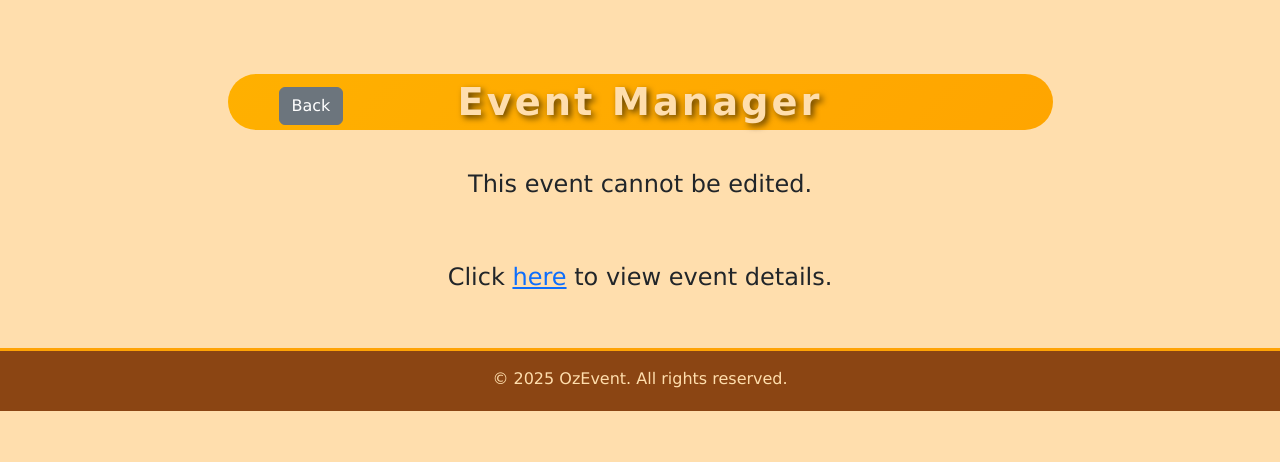
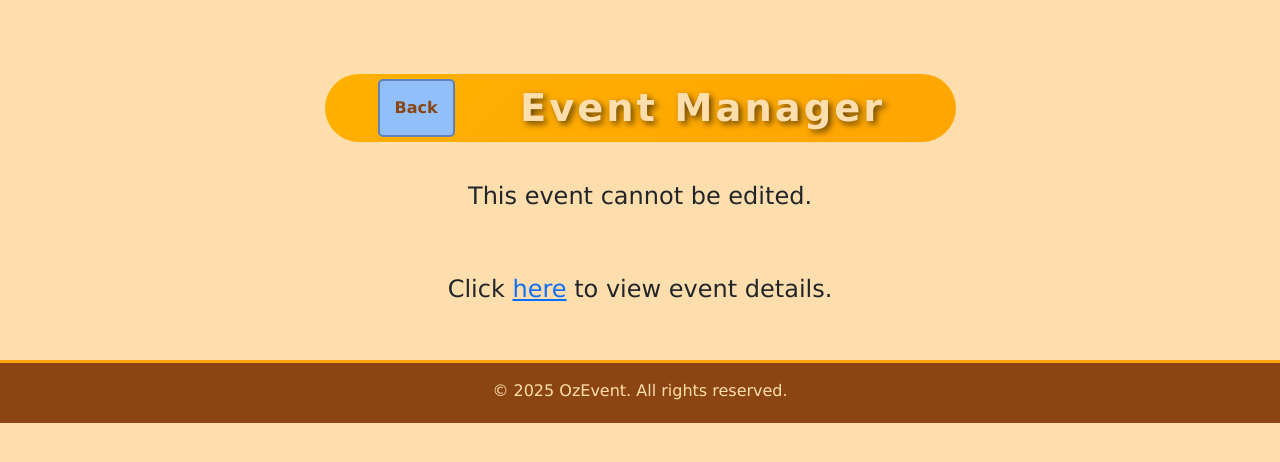
Before and after one commit to qarigby/IAB-207_A3_GRP-16, a Flask app: template a3_group_16/ozevent/templates/events/manage.html in a window 1280 px wide. Shown: the part 78-540 px from the top of the page. Run offline with Flask 3, Linux system fonts and the light colour scheme; the template is opened without the code that fills it: values that come from a table or form of the project are taken from there, others are empty; some libraries are stand-ins or nearby versions.

Commit message:
Fixed broken custom genre field, improved form grid layout

```diff
--- a/a3_group_16/ozevent/templates/events/manage.html
+++ b/a3_group_16/ozevent/templates/events/manage.html
@@ -10,12 +10,11 @@
     <section class="content-spacing">
         <div class="container mt-5 mb-3">
             <div class="row g-5 justify-content-center">
-                <div class="col-12 col-sm-11 col-md-10 col-lg-9 col-xxl-8 position-relative">
-                    <!-- Back button -->
-                    <a href="{{url_for('events.owned_events')}}" class="btn btn-secondary position-absolute top-50 translate-middle-y" style="left: 75px;">Back</a>
-
-                    <!-- Centered title -->
-                    <h1 class="form-title pill-format mt-2 mb-3 text-center w-100">Event Manager</h1>
+                <div class="col-12 col-sm-11 col-md-10 col-lg-9 col-xl-7 position-relative">
+                    <div class="form-title pill-format mt-2 mb-3 text-center w-100 d-flex align-items-center justify-content-center">
+                        <button type="button" class="btn ms-5" id="proceedBtn">Back</button>
+                        <span class="flex-grow-1">Event Manager</span>
+                    </div>
                 </div>
             </div>
         </div>
@@ -30,7 +29,7 @@
             <div class="container mt-5 mb-4">
                 <div class="row justify-content-center">
                     <div class="event-form col-11 col-sm-12 col-md-10 col-lg-8 col-xl-7">
-                        <form id="eventCreationForm" method="POST" enctype="multipart/form-data" novalidate="novalidate">
+                        <form id="eventCreationForm" method="POST" enctype="multipart/form-data">
                             {{ form.hidden_tag() }}
                             <div class="form-group row">
                                 <div class="col-12">
@@ -171,9 +170,9 @@
                                     <button type="reset" class="btn w-100" id="discardEventBtn">Clear Form</button>
                                 </div>
 
-                                <!-- Create Now Button -->
+                                <!-- Update Event Button -->
                                 <div class="col-sm-6 mb-4 d-flex justify-content-center">
-                                    {{ form.submit(class="btn w-100", id="createNowBtn") }}
+                                    <button type="Submit" class="btn w-100" id="createNowBtn">Update Event</button>
                                 </div>
                             </div>
                         </form>
@@ -196,8 +195,8 @@
     </section>
 
     <!-- Cancel Event Button -->
+    <section>
         {% if event.status == "Open" or event.status == "Sold Out"%}
-        <section>
             <div class="container mt-5 mb-4">
                 <div class="row justify-content-center">
                     <div class="event-form col-11 col-sm-12 col-md-10 col-lg-8 col-xl-7 col-xxl-6">
@@ -207,7 +206,7 @@
                                 <a href="{{ url_for('events.cancel', id=event.id) }}"
                                 data-bs-toggle="modal"
                                 data-bs-target="#cancelModal"
-                                class="btn w-100 btn-danger "
+                                class="btn w-100"
                                 id="discardEventBtn">
                                     Cancel
                                 </a>
@@ -216,23 +215,23 @@
                     </div>
                 </div>
             </div>
+        {% endif %}
     </section>
-    {% endif %}
 
     <!-- Cancel Event Modal -->
     <div class="modal fade" id="cancelModal" tabindex="-1" aria-labelledby="cancelModalLabel" aria-hidden="true">
         <div class="modal-dialog modal-dialog-centered">
             <div class="modal-content">
-                <div class="modal-header">
-                    <h5 class="modal-title" id="cancelModalLabel">Confirm Event Cancellation</h5>
-                    <button type="button" class="btn-close btn-close-white" data-bs-dismiss="modal" aria-label="Close"></button>
+                <div class="modal-header bg-warning">
+                    <h5 class="modal-title text-center w-100" id="cancelModalLabel">Confirm Event Cancellation</h5>
+                    <button type="button" class="btn-close" data-bs-dismiss="modal" aria-label="Close"></button>
                 </div>
-                <div class="modal-body">
+                <div class="modal-body text-center">
                     Are you sure you want to cancel this event?
                 </div>
-                <div class="modal-footer">
-                    <button type="button" class="btn btn-secondary" data-bs-dismiss="modal">Back</button>
-                    <a class="btn btn-danger" href="{{ url_for('events.cancel', id=event.id) }}">Cancel Event</a>
+                <div class="modal-footer justify-content-center mb-4">
+                    <button type="button" class="btn me-3 w-25" id="cancelBtn" data-bs-dismiss="modal">Back</button>
+                    <a href="{{ url_for('events.cancel', id=event.id) }}" class="btn ms-3" id="cancelEventBtn">Cancel Event</a>
                 </div>
             </div>
         </div>
@@ -240,67 +239,92 @@
 
     <!-- JS for detecting form changes -->
     <script>
-        const form = document.getElementById("eventForm");
-        const submit = document.getElementById("createNowBtn");
+        document.addEventListener('DOMContentLoaded', function() {
+            var genreSelect = document.getElementById("genre");
+            var customGenreField = document.getElementById("customGenreField");
+            function toggleCustomGenre() {
+                if (genreSelect.value == "Other") {
+                    customGenreField.style.display = "block";
+                } else {
+                    customGenreField.style.display = "none";
+                }
+            }
+            if (genreSelect) {
+                genreSelect.addEventListener("change", toggleCustomGenre);
+                toggleCustomGenre(); // Call on page load to set correct state
+            }
+        });
+
+        document.addEventListener('DOMContentLoaded', function() {
+            const form = document.getElementById('eventCreationForm');
+            const submit = document.getElementById('createNowBtn');
             const container = document.getElementById('ticket-table');
             const addButton = document.getElementById('addTicketBtn');
             const removeButton = document.getElementById('removeTicketBtn');
+            const proceedBtn = document.getElementById('proceedBtn');
 
-        submit.classList.add('disabled');
+            if (submit) submit.classList.add('disabled');
 
             // Store the initial values of all form fields
             const initialValues = {};
+            if (form) {
                 form.querySelectorAll('input, select, textarea').forEach(field => {
                     initialValues[field.name] = field.value;
                 });
+            }
 
             // Store the initial number of ticket types
-        let initialRowCount = container.querySelectorAll('.form-group.row').length;
+            let initialRowCount = container ? container.querySelectorAll('.form-group.row').length : 0;
 
             // Function to check for changes
             function checkForChanges() {
                 let changed = false;
-
+                if (form) {
                     form.querySelectorAll('input, select, textarea').forEach(field => {
                         if (field.value !== initialValues[field.name]) {
                             changed = true;
                         }
                     });
-
+                }
                 // Check row count
-            const currentRowCount = container.querySelectorAll('.form-group.row').length;
+                const currentRowCount = container ? container.querySelectorAll('.form-group.row').length : 0;
                 if (currentRowCount !== initialRowCount) {
                     changed = true;
                 }
-
                 // update styling
+                if (submit) {
                     if (changed) {
                         submit.classList.remove('disabled');
                     } else {
                         submit.classList.add('disabled');
                     }
                 }
+            }
 
             // Listen to changes on all fields
+            if (form) {
                 form.querySelectorAll('input, select, textarea').forEach(field => {
                     field.addEventListener('input', checkForChanges);
                 });
+            }
 
             // Also listen for DOM changes inside the ticket table
+            if (container) {
                 const observer = new MutationObserver(checkForChanges);
                 observer.observe(container, { childList: true, subtree: true });
+            }
 
             // Disable button if there is only 1 ticket type
             function updateRemoveButtonState() {
+                if (!container || !removeButton) return;
                 const ticketRows = container.querySelectorAll('.ticket-row');
                 removeButton.disabled = ticketRows.length <= 1;
             }
 
             // Add another ticket type
-        document.getElementById('addTicketBtn').addEventListener('click', function() {
+            if (addButton && container) {
+                addButton.addEventListener('click', function() {
                     let index = container.querySelectorAll('.form-group.row').length;
-
-            // Fetch a blank template from a hidden field or template string
                     fetch(`/events/get-ticket-form/${index}`)
                         .then(res => res.text())
                         .then(html => {
@@ -308,17 +332,27 @@
                             updateRemoveButtonState();
                         });
                 });
+            }
 
-        // Rempove last ticket type
-        document.getElementById('removeTicketBtn').addEventListener('click', function () {
+            // Remove last ticket type
+            if (removeButton && container) {
+                removeButton.addEventListener('click', function () {
                     let ticketRows = container.querySelectorAll('.ticket-row');
-
                     if (ticketRows.length > 1) {
                         ticketRows[ticketRows.length - 1].remove();
                         updateRemoveButtonState();
                     }
                 });
+            }
 
-        document.addEventListener('DOMContentLoaded', updateRemoveButtonState);
+            updateRemoveButtonState();
+
+            // Proceed (Back) button
+            if (proceedBtn) {
+                proceedBtn.onclick = function() {
+                    window.location.href = "{{ url_for('events.owned_events') }}";
+                };
+            }
+        });
     </script>
 {% endblock %}
```
Lines whose indentation alone changed are shown as unchanged.
